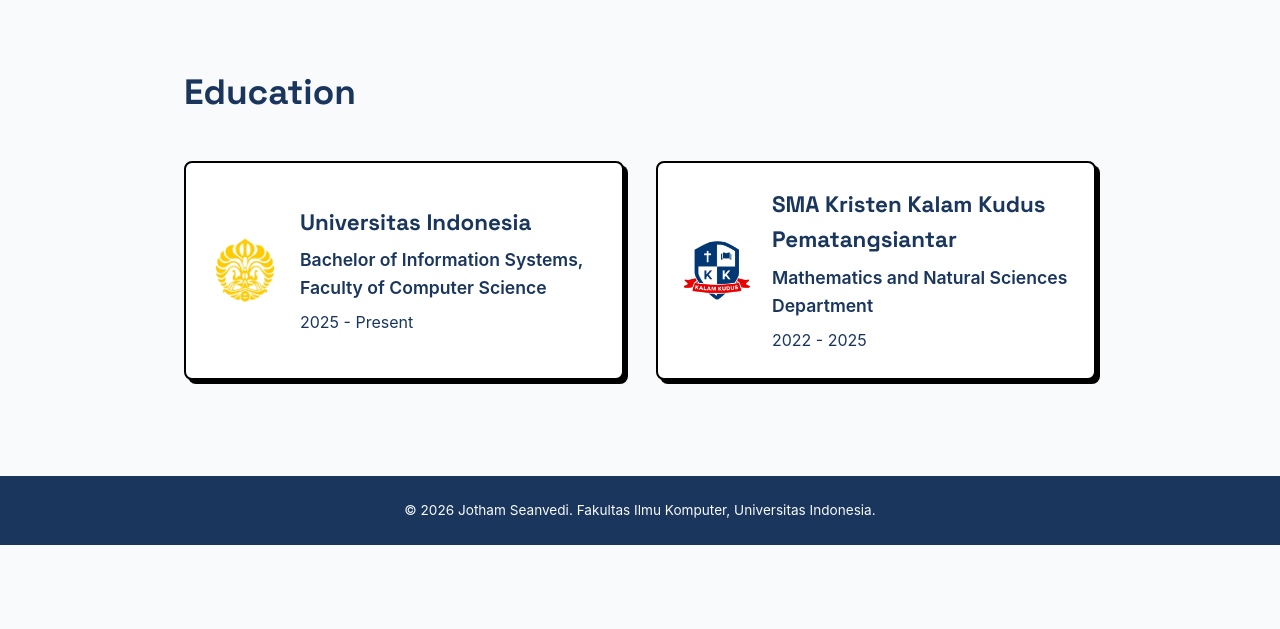
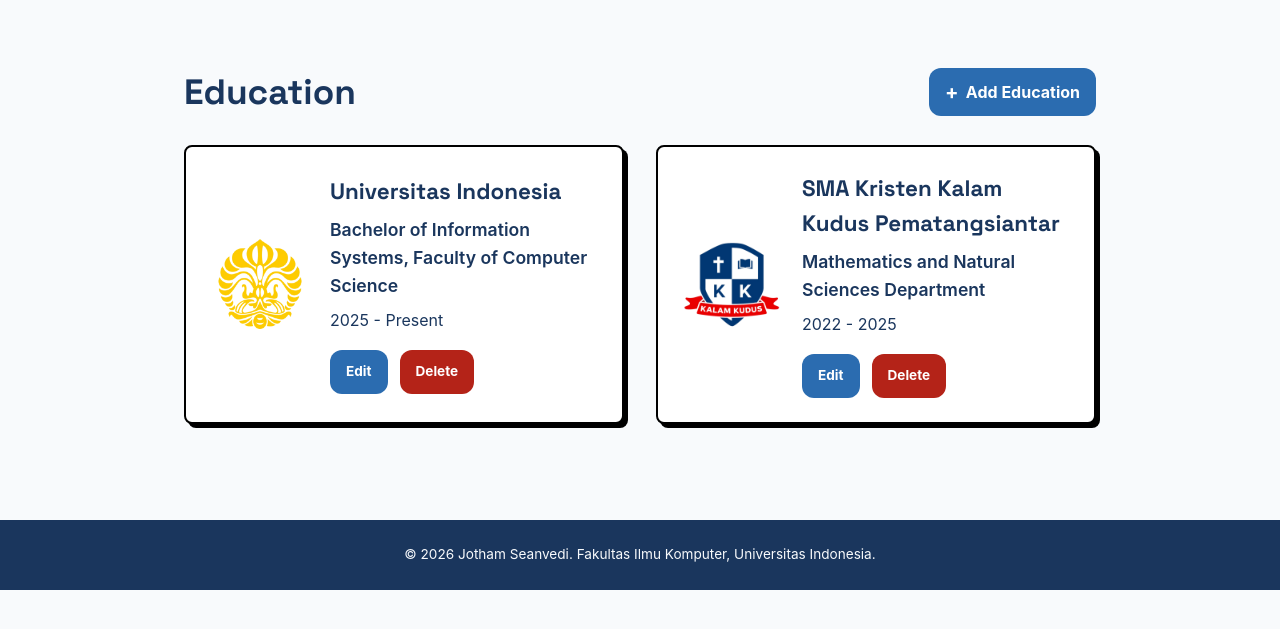
Before and after one commit to seanve1/myportofolio, a Django app: page /education/ in a window 1280 px wide. Shown: the part 74-703 px from the top of the page. Run offline with Django 5.2, Linux system fonts and the light colour scheme; data comes from the database, SQL or seed files in the repository.

Commit message:
complete assignment 3 education CRUD and JSON delivery

```diff
--- a/main/urls.py
+++ b/main/urls.py
@@ -1,20 +1,84 @@
 from django.urls import path
 from main.views import (
     show_main,
+
     show_organization,
-    show_education,
     create_organization,
     get_organizations_json,
     delete_organization,
+
+    show_education,
+    create_education,
+    update_education,
+    delete_education,
+    get_educations_json,
 )
 
 app_name = "main"
 
 urlpatterns = [
-    path("", show_main, name="show_main"),
-    path("organization/", show_organization, name="show_organization"),
-    path("organization/add/", create_organization, name="create_organization"),
-    path('education/', show_education, name='show_education'),
-    path("api/organizations/", get_organizations_json, name="get_organizations_json"),
-    path("organization/<uuid:organization_id>/delete/", delete_organization, name="delete_organization"),
+
+    path(
+        "",
+        show_main,
+        name="show_main"
+    ),
+
+
+    # ORGANIZATION
+    path(
+        "organization/",
+        show_organization,
+        name="show_organization"
+    ),
+
+    path(
+        "organization/add/",
+        create_organization,
+        name="create_organization"
+    ),
+
+    path(
+        "organization/<uuid:organization_id>/delete/",
+        delete_organization,
+        name="delete_organization"
+    ),
+
+    path(
+        "api/organizations/",
+        get_organizations_json,
+        name="get_organizations_json"
+    ),
+
+
+    # EDUCATION
+    path(
+        "education/",
+        show_education,
+        name="show_education"
+    ),
+
+    path(
+        "education/add/",
+        create_education,
+        name="create_education"
+    ),
+
+    path(
+        "education/<uuid:education_id>/update/",
+        update_education,
+        name="update_education"
+    ),
+
+    path(
+        "education/<uuid:education_id>/delete/",
+        delete_education,
+        name="delete_education"
+    ),
+
+    path(
+        "api/educations/",
+        get_educations_json,
+        name="get_educations_json"
+    ),
 ]
--- a/main/views.py
+++ b/main/views.py
@@ -4,7 +4,7 @@ from django.http import HttpResponse
 from django.shortcuts import render, redirect, get_object_or_404
 
 from .models import Organization, Education
-from .forms import OrganizationForm
+from .forms import OrganizationForm, EducationForm
 
 
 def show_main(request):
@@ -21,7 +21,7 @@ def show_main(request):
     }
     return render(request, "index.html", context)
 
-
+# Organization
 def show_organization(request):
     json_response = get_organizations_json(request)
 
@@ -42,13 +42,6 @@ def show_organization(request):
 
     return render(request, "organization.html", context)
 
-def show_education(request):
-    data = Education.objects.all()
-    context = {
-        'name': 'Jotham Seanvedi',
-        'educations': data
-    }
-    return render(request, "education.html", context)
 
 def create_organization(request):
     form = OrganizationForm(request.POST or None)
@@ -93,7 +86,103 @@ def delete_organization(request, organization_id):
             request,
             "Organization berhasil dihapus!"
         )
+    return redirect("main:show_organization")
 
-        return redirect("main:show_organization")
+# Education
+def show_education(request):
+    json_response = get_educations_json(request)
+    educations = serializers.deserialize(
+        "json",
+        json_response.content.decode("utf-8"),
+    )
 
-    return redirect("main:show_organization")
+    educations = [
+        education.object
+        for education in educations
+    ]
+
+    context = {
+        "name": "Jotham Seanvedi",
+        "educations": educations,
+    }
+
+    return render(
+        request, "education.html", context
+    )
+
+
+def create_education(request):
+    form = EducationForm(request.POST or None)
+    if request.method == "POST" and form.is_valid():
+        form.save()
+        messages.success(
+            request, "Education berhasil ditambahkan!"
+        )
+
+        return redirect("main:show_education")
+
+    context = {"name": "Jotham Seanvedi","form": form,}
+    return render(request, "education_form.html", context)
+
+
+def update_education(request, education_id):
+
+    education = get_object_or_404(
+        Education,
+        pk=education_id
+    )
+
+    form = EducationForm(
+        request.POST or None,
+        instance=education
+    )
+
+    if request.method == "POST" and form.is_valid():
+        form.save()
+
+        messages.success(
+            request,
+            "Education berhasil diperbarui!"
+        )
+
+        return redirect("main:show_education")
+
+    context = {"name": "Jotham Seanvedi","form": form,}
+
+    return render(request, "education_form.html", context)
+
+
+def delete_education(request, education_id):
+
+    education = get_object_or_404(
+        Education,
+        pk=education_id
+    )
+
+    if request.method == "POST":
+
+        education.delete()
+
+        messages.success(
+            request,
+            "Education berhasil dihapus!"
+        )
+
+    return redirect(
+        "main:show_education"
+    )
+
+
+def get_educations_json(request):
+
+    educations = Education.objects.all()
+
+    educations_json = serializers.serialize(
+        "json",
+        educations
+    )
+
+    return HttpResponse(
+        educations_json,
+        content_type="application/json"
+    )
--- a/static/css/style.css
+++ b/static/css/style.css
@@ -646,3 +646,32 @@ h1, h2, h3, .brand { /* h2 untuk kata "Organization". h3 untuk nama jabatan di s
     gap: 0.75rem;
     margin-top: 1.5rem;
 }
+
+/* Education Form */
+.education-form {
+    width: 100%;
+    max-width: 700px;
+    margin-top: 1.5rem;
+}
+
+
+.education-actions {
+    display: flex;
+    gap: 0.75rem;
+    margin-top: 1rem;
+}
+
+
+.education-actions .button {
+    font-size: 0.85rem;
+}
+
+
+.button-danger {
+    background: #b42318;
+}
+
+
+.button-danger:hover {
+    background: #8f1c13;
+}
--- a/templates/base.html
+++ b/templates/base.html
@@ -12,6 +12,15 @@
     <link rel="stylesheet" href="{% static 'css/style.css' %}">
 
     {% block meta %}
+    {% if messages %}
+    <div class="container">
+        {% for message in messages %}
+            <p class="form-message">
+                {{ message }}
+            </p>
+        {% endfor %}
+    </div>
+    {% endif %}
     {% endblock meta %}
 </head>
 
--- a/templates/education.html
+++ b/templates/education.html
@@ -5,20 +5,41 @@
 {% endblock meta %}
 
 {% block content %}
+
 <main>
     <section class="organization-section" id="education">
         <div class="container">
-            <h2 class="section-title">Education</h2>
+            <div class="organization-header">
+                <h2 class="section-title">
+                    Education
+                </h2>
+                <a
+                    href="{% url 'main:create_education' %}"
+                    class="button organization-add-button"
+                >
+                    <span aria-hidden="true">+</span>
+                    Add Education
+                </a>
+            </div>
+
             <div class="organization-list">
                 {% for education in educations %}
                 <div class="education-card">
                     {% if education.logo %}
-                    <img class="org-logo" src="{{ education.logo }}" alt="Logo {{ education.school_name }}" style="width: 70px; height: 70px; object-fit: contain;">
+                    <img
+                        class="org-logo"
+                        src="{{ education.logo }}"
+                        alt="Logo {{ education.school_name }}"
+                    >
                     {% endif %}
 
                     <div class="card-info">
-                        <h3>{{ education.school_name }}</h3>
-                        <p class="org-name">{{ education.degree }}</p>
+                        <h3>
+                            {{ education.school_name }}
+                        </h3>
+                        <p class="org-name">
+                            {{ education.degree }}
+                        </p>
                         <p class="org-date">
                             {{ education.start_year }}
                             -
@@ -28,6 +49,28 @@
                                 Present
                             {% endif %}
                         </p>
+
+                        <div class="education-actions">
+                            <a
+                                href="{% url 'main:update_education' education.id %}"
+                                class="button"
+                            >
+                                Edit
+                            </a>
+                            <form
+                                method="post"
+                                action="{% url 'main:delete_education' education.id %}"
+                                style="display:inline;"
+                            >
+                                {% csrf_token %}
+                                <button
+                                    type="submit"
+                                    class="button button-danger"
+                                >
+                                    Delete
+                                </button>
+                            </form>
+                        </div>
                     </div>
                 </div>
 
@@ -38,9 +81,9 @@
                 </p>
 
                 {% endfor %}
-
             </div>
         </div>
     </section>
 </main>
+
 {% endblock content %}
```
Also changed, not shown: main/forms.py (+57 -2 lines), templates/education_form.html (added, +106 -0 lines), README.md.
